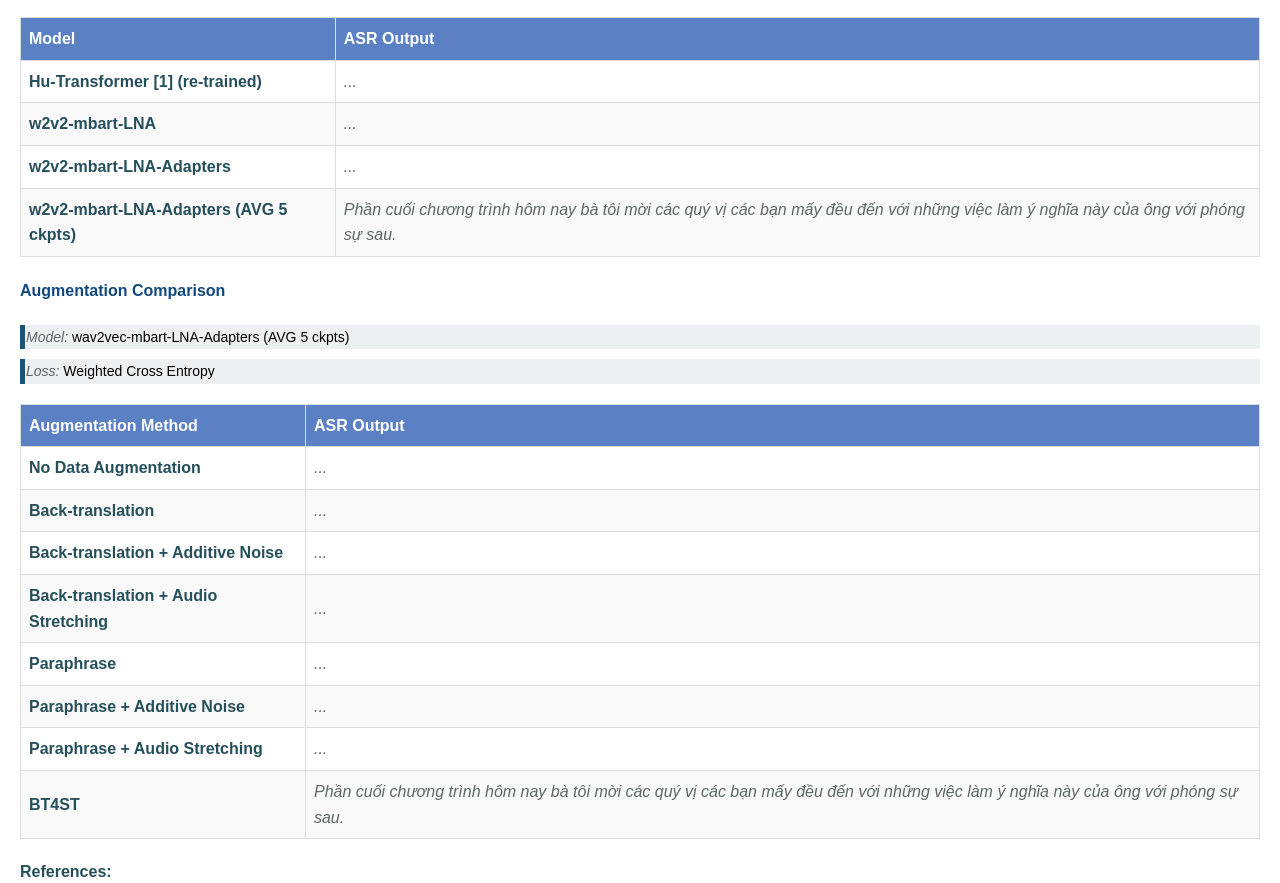
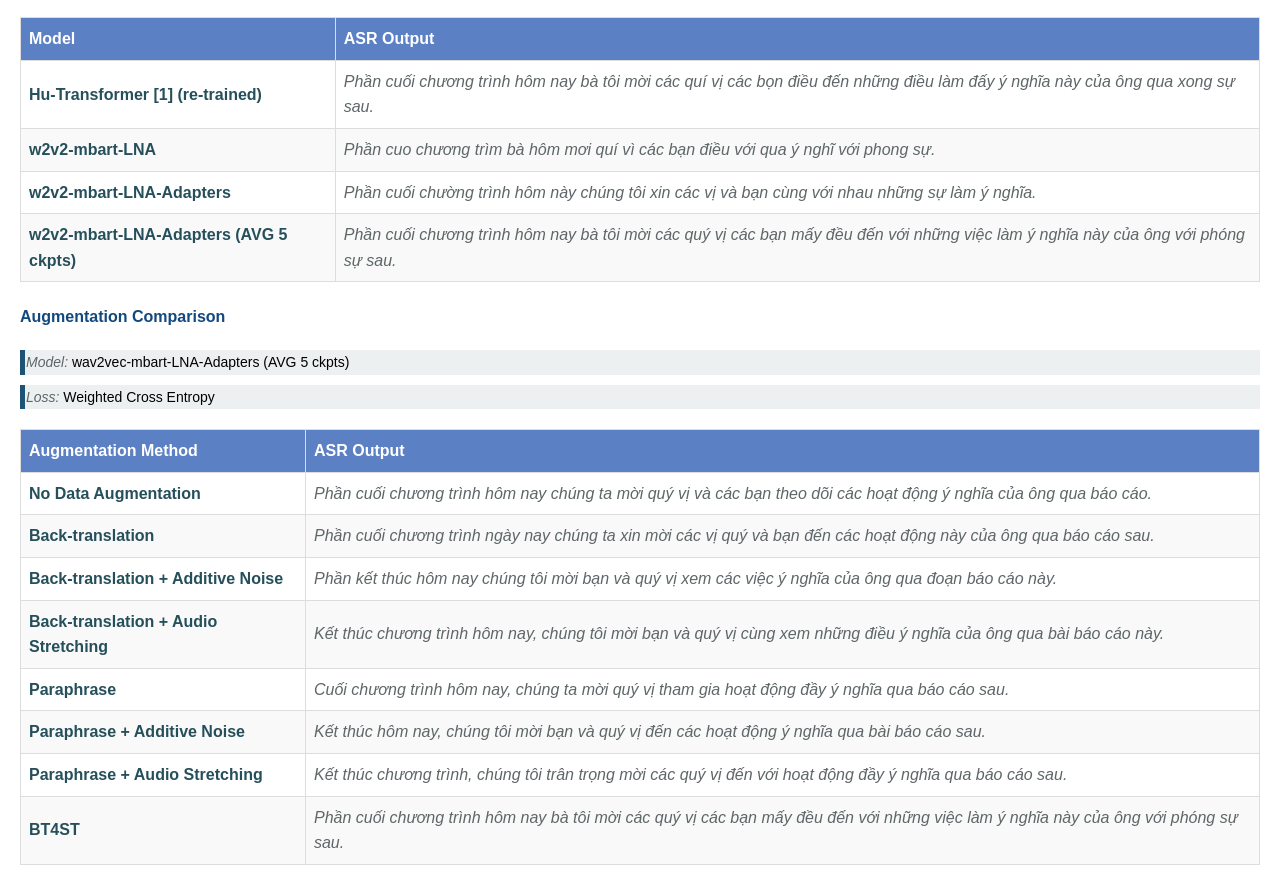
Before and after one commit to lltlien/muong-viet-stt-demo-page, a plain HTML site: page index.html in a window 1280 px wide. Shown: the part 2705-3588 px from the top of the page. Drawn offline with Linux system fonts and the light colour scheme.

Commit message:
tmp output

```diff
--- a/index.html
+++ b/index.html
@@ -207,15 +207,15 @@
     <tbody>
         <tr>
             <td><b>Hu-Transformer [1] (re-trained)</b></td>
-            <td><i>...</i></td>
+            <td><i>Phần cuối chương trình hôm nay bà tôi mời các quí vị các bọn điều đến những điều làm đấy ý nghĩa này của ông qua xong sự sau.</i></td>
         </tr>
         <tr>
             <td><b>w2v2-mbart-LNA</b></td>
-            <td><i>...</i></td>
+            <td><i>Phần cuo chương trìm bà hôm mơi quí vì các bạn điều với qua ý nghĩ với phong sự.</i></td>
         </tr>
         <tr>
             <td><b>w2v2-mbart-LNA-Adapters</b></td>
-            <td><i>...</i></td>
+            <td><i>Phần cuối chường trình hôm này chúng tôi xin các vị và bạn cùng với nhau những sự làm ý nghĩa.</i></td>
         </tr>
         <tr>
             <td><b>w2v2-mbart-LNA-Adapters (AVG 5 ckpts)</b></td>
@@ -237,31 +237,31 @@
     <tbody>
         <tr>
             <td><b>No Data Augmentation</b></td>
-            <td><i>...</i></td>
+            <td><i>Phần cuối chương trình hôm nay chúng ta mời quý vị và các bạn theo dõi các hoạt động ý nghĩa của ông qua báo cáo.</i></td>
         </tr>
         <tr>
             <td><b>Back-translation</b></td>
-            <td><i>...</i></td>
+            <td><i>Phần cuối chương trình ngày nay chúng ta xin mời các vị quý và bạn đến các hoạt động này của ông qua báo cáo sau.</i></td>
         </tr>
         <tr>
             <td><b>Back-translation + Additive Noise</b></td>
-            <td><i>...</i></td>
+            <td><i>Phần kết thúc hôm nay chúng tôi mời bạn và quý vị xem các việc ý nghĩa của ông qua đoạn báo cáo này.</i></td>
         </tr>
         <tr>
             <td><b>Back-translation + Audio Stretching</b></td>
-            <td><i>...</i></td>
+            <td><i>Kết thúc chương trình hôm nay, chúng tôi mời bạn và quý vị cùng xem những điều ý nghĩa của ông qua bài báo cáo này.</i></td>
         </tr>
         <tr>
             <td><b>Paraphrase</b></td>
-            <td><i>...</i></td>
+            <td><i>Cuối chương trình hôm nay, chúng ta mời quý vị tham gia hoạt động đầy ý nghĩa qua báo cáo sau.</i></td>
         </tr>
         <tr>
             <td><b>Paraphrase + Additive Noise</b></td>
-            <td><i>...</i></td>
+            <td><i>Kết thúc hôm nay, chúng tôi mời bạn và quý vị đến các hoạt động ý nghĩa qua bài báo cáo sau.</i></td>
         </tr>
         <tr>
             <td><b>Paraphrase + Audio Stretching</b></td>
-            <td><i>...</i></td>
+            <td><i>Kết thúc chương trình, chúng tôi trân trọng mời các quý vị đến với hoạt động đầy ý nghĩa qua báo cáo sau.</i></td>
         </tr>
         <tr>
             <td><b>BT4ST</b></td>
```
